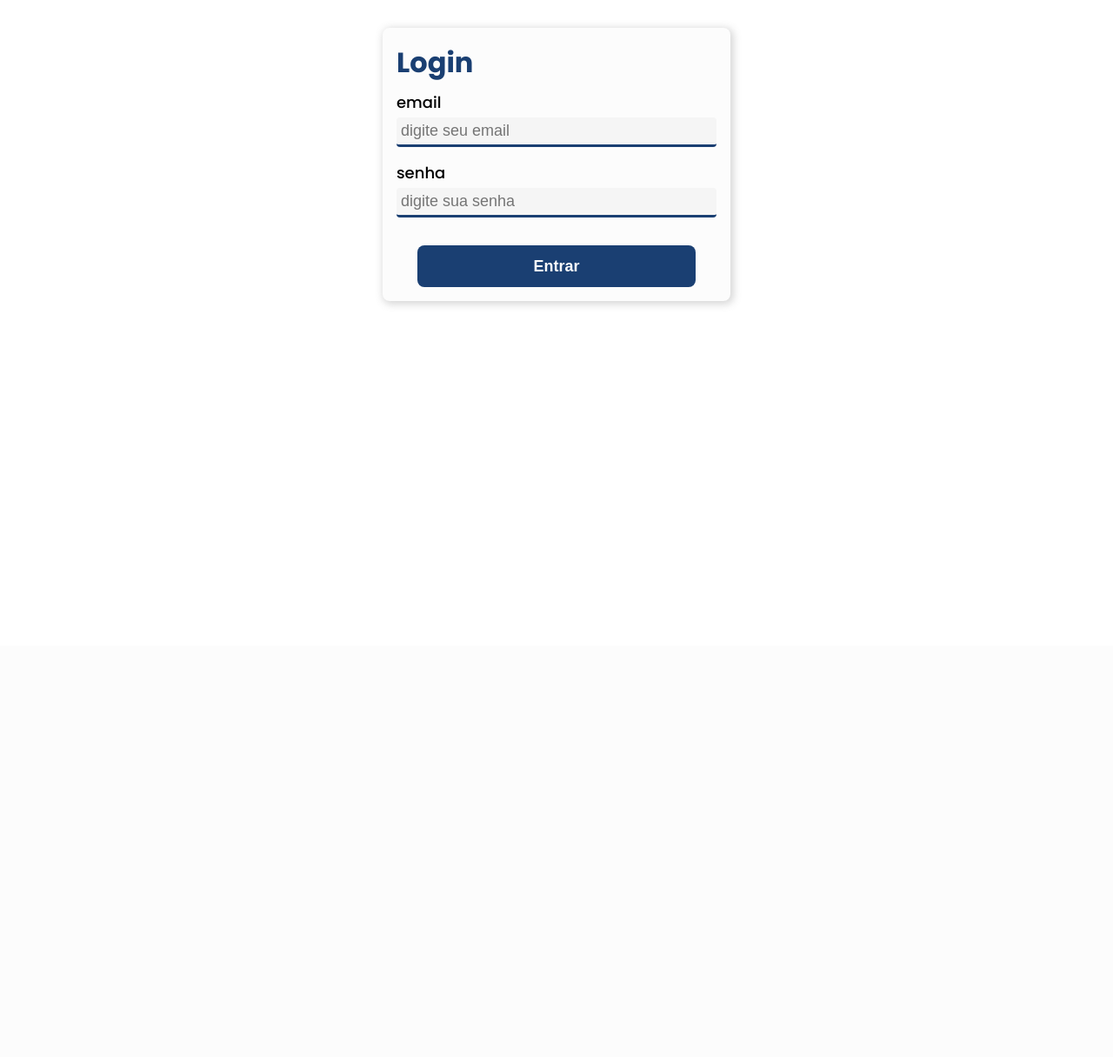
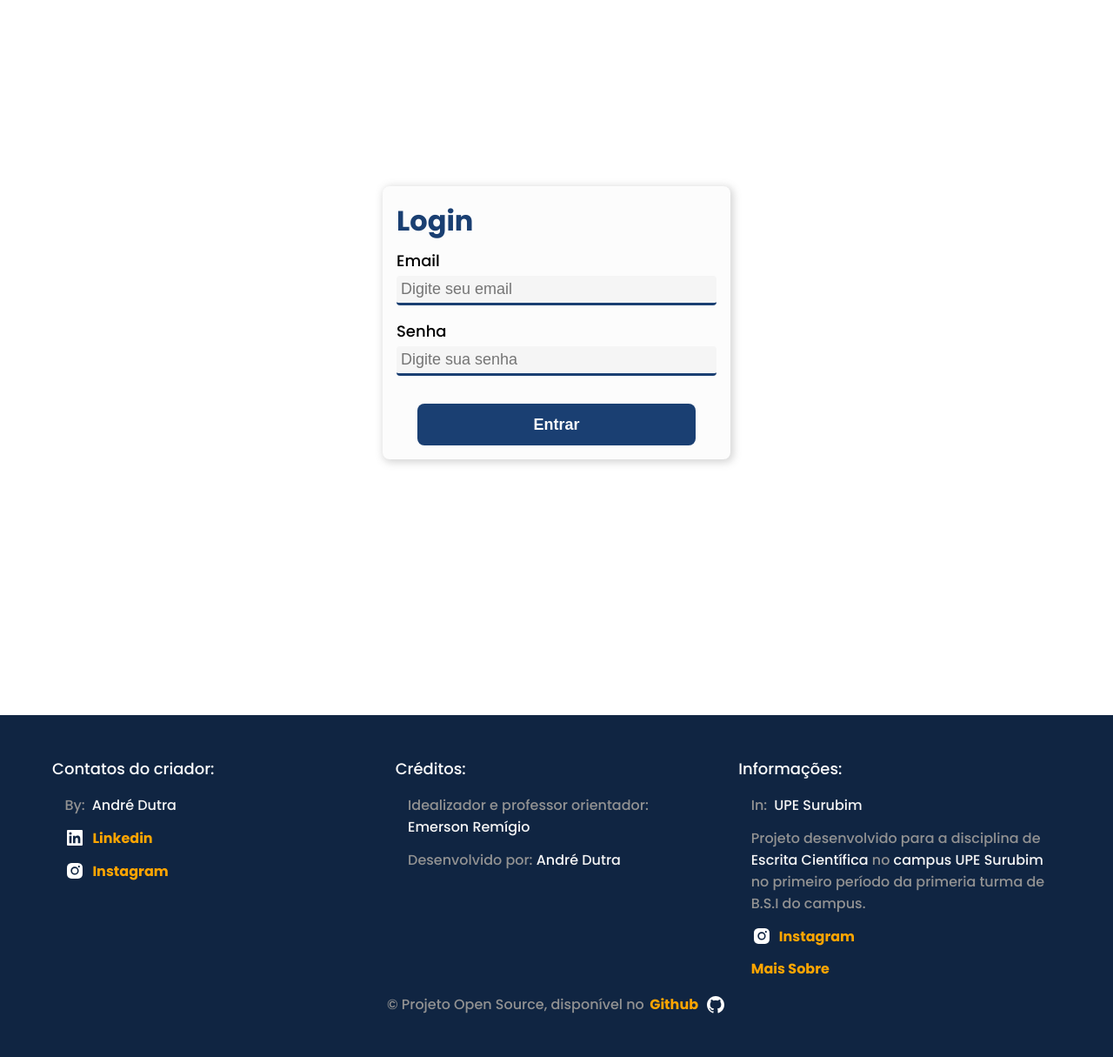
Before and after one commit to AndreDutraDEV/site-pesquisacientifica-UPE, a PHP site: page /site-pesquisacientifica-UPE/pages/login.php in a window 1280 px wide. Shown: the part 58-1273 px from the top of the page at 87% size. Before the commit the page ends 409 px from the top, so only its background shows below. Run offline with PHP 8.4, Linux system fonts and the light colour scheme.

Commit message:
refactor: Correções visuais e adição do include do footer em todas as páginas.

```diff
--- a/assets/css/style.css
+++ b/assets/css/style.css
@@ -117,6 +117,14 @@ select {
     font-size: 18px;
 }
 
+.continer_floating_box {
+    width: 100%;
+    height: calc(100vh - var(--height-header));
+    display: flex;
+    justify-content: center;
+    align-items: center;
+}
+
 .detail_text {
     font-weight: 700;
 }
@@ -205,6 +213,8 @@ select {
 }
 
 .form_area {
+    max-width: 100%;
+    min-height: 40px;
     border: none;
     outline: none;
     border: none;
@@ -639,10 +649,11 @@ input[type="file"].input_file_article_reg::file-selector-button {
 
 footer {
     width: 100%;
+    margin-top: 5rem;
     background-color: #102542;
     color: #929292;
     font-weight: 500;
-    padding: 2rem var(--border-spacing-page);
+    padding: 3rem var(--border-spacing-page);
     display: flex;
     flex-direction: column;
     gap: 1rem;
@@ -698,14 +709,22 @@ footer a:hover {
 }
 
 .end_footer {
+    width: 100%;
     display: flex;
     justify-content: center;
     align-items: center;
 }
 
-
 .highlight {
     color: #f5f5f5;
+}
+
+.info_detail_end_footer {
+    width: 100%;
+    display: flex;
+    justify-content: center;
+    align-items: center;
+    flex-wrap: wrap;
 }
 
 @media (max-width: 500px) {
--- a/includes/footer.php
+++ b/includes/footer.php
@@ -0,0 +1,35 @@
+<footer>
+    <div class="body_footer">
+        <div class="colunm_footer">
+            <h4 style="color: #fcfcfc;">Contatos do criador:</h4>
+            <ul class="list_footer">
+                <li>By: <span class="highlight">André Dutra</span></li>
+                <li><img src="../assets/icons/linkedin.svg" alt="Linkedin"><a href="https://www.linkedin.com/in/andr%C3%A9-dutra-2a3b16225/">Linkedin</a></li>
+                <li><img src="../assets/icons/insta.svg" alt="Instagram"><a href="https://www.instagram.com/andrels_dutra/">Instagram</a></li>
+            </ul>
+        </div>
+        <div class="colunm_footer">
+            <h4 style="color: #fcfcfc;">Créditos:</h4>
+            <ul class="list_footer">
+                <li>
+                    <p>Idealizador e professor orientador: <span class="highlight">Emerson Remígio</span></p>
+                </li>
+                <li>
+                    <p>Desenvolvido por: <span class="highlight">André Dutra</span></p>
+                </li>
+            </ul>
+        </div>
+        <div class="colunm_footer">
+            <h4 style="color: #fcfcfc;">Informações:</h4>
+            <ul class="list_footer">
+                <li>In: <span class="highlight">UPE Surubim</span></li>
+                <li>
+                    <p>Projeto desenvolvido para a disciplina de <span class="highlight">Escrita Científica</span> no <span class="highlight">campus UPE Surubim</span> no primeiro período da primeria turma de B.S.I do campus.</p>
+                </li>
+                <li><img src="../assets/icons/insta.svg" alt="Instagram"><a href="https://www.instagram.com/andrels_dutra/">Instagram</a></li>
+                <li><a href="about.php">Mais Sobre</a></li>
+            </ul>
+        </div>
+    </div>
+    <div class="end_footer"><span class="info_detail_end_footer">© Projeto Open Source, disponível no <span class="item_link_footer"><a href="">Github</a><img src="../assets/icons/github.svg" alt=""></span></span></div>
+</footer>
--- a/pages/login.php
+++ b/pages/login.php
@@ -25,22 +25,26 @@ if ($_SERVER['REQUEST_METHOD'] == 'GET') {
         <?php
         include('../includes/header.php');
         ?>
+        <div class="continer_floating_box">
             <div class="login_box">
                 <h2>Login</h2>
                 <form id="<?php echo $pIndex; ?>Form" method="POST">
                     <div class="form_group">
-                    <label for="email">email</label>
-                    <input type="email" name="email" class="form_input" placeholder="digite seu email">
+                        <label for="email">Email</label>
+                        <input type="email" name="email" class="form_input" placeholder="Digite seu email">
                     </div>
                     <div class="form_group">
-                    <label for="pasword">senha</label>
-                    <input type="password" name="user_senha" class="form_input" placeholder="digite sua senha">
+                        <label for="pasword">Senha</label>
+                        <input type="password" name="user_senha" class="form_input" placeholder="Digite sua senha">
                     </div>
                     <input type="hidden" name="user_login" value="true">
                     <button type="submit" class="btn_primary btn" id="<?php echo $pIndex; ?>Btn">Entrar</button>
                 </form>
             </div>
+        </div>
+
         <div id="<?php echo $pIndex; ?>Result"></div>
+        <?php include('../includes/footer.php') ?>
 
         <script src="https://code.jquery.com/jquery-3.7.1.js" integrity="sha256-eKhayi8LEQwp4NKxN+CfCh+3qOVUtJn3QNZ0TciWLP4=" crossorigin="anonymous"></script>
         <script src="https://cdnjs.cloudflare.com/ajax/libs/jqueryui/1.13.2/jquery-ui.min.js" integrity="sha512-57oZ/vW8ANMjR/KQ6Be9v/+/h6bq9/l3f0Oc7vn6qMqyhvPd1cvKBRWWpzu0QoneImqr2SkmO4MSqU+RpHom3Q==" crossorigin="anonymous" referrerpolicy="no-referrer"></script>
@@ -81,7 +85,6 @@ if ($_SERVER['REQUEST_METHOD'] == 'GET') {
             });
         </script>
     </body>
-
     </html>
 
     <?php
--- a/pages/search.php
+++ b/pages/search.php
@@ -113,7 +113,7 @@ $textSearch = @$_POST['search_bar_main'];
             </div>
         </section>
     </main>
-
+    <?php include('../includes/footer.php') ?>
     <!-- jQuery -->
     <script src="https://code.jquery.com/jquery-3.6.0.min.js"></script>
     <!-- Select2 JavaScript -->
--- a/pages/viewArticle.php
+++ b/pages/viewArticle.php
@@ -67,7 +67,7 @@ $pdf_article = "data:application/pdf;base64," . base64_encode($get_article[0]["p
             </div>
         </section>
     </main>
-
+    <?php include('../includes/footer.php') ?>
     <script src="../assets/js/main.js"></script>
 
     <script>
```
Also changed, not shown: pages/home.php (+3 -27 lines). Lines whose indentation alone changed are shown as unchanged.
